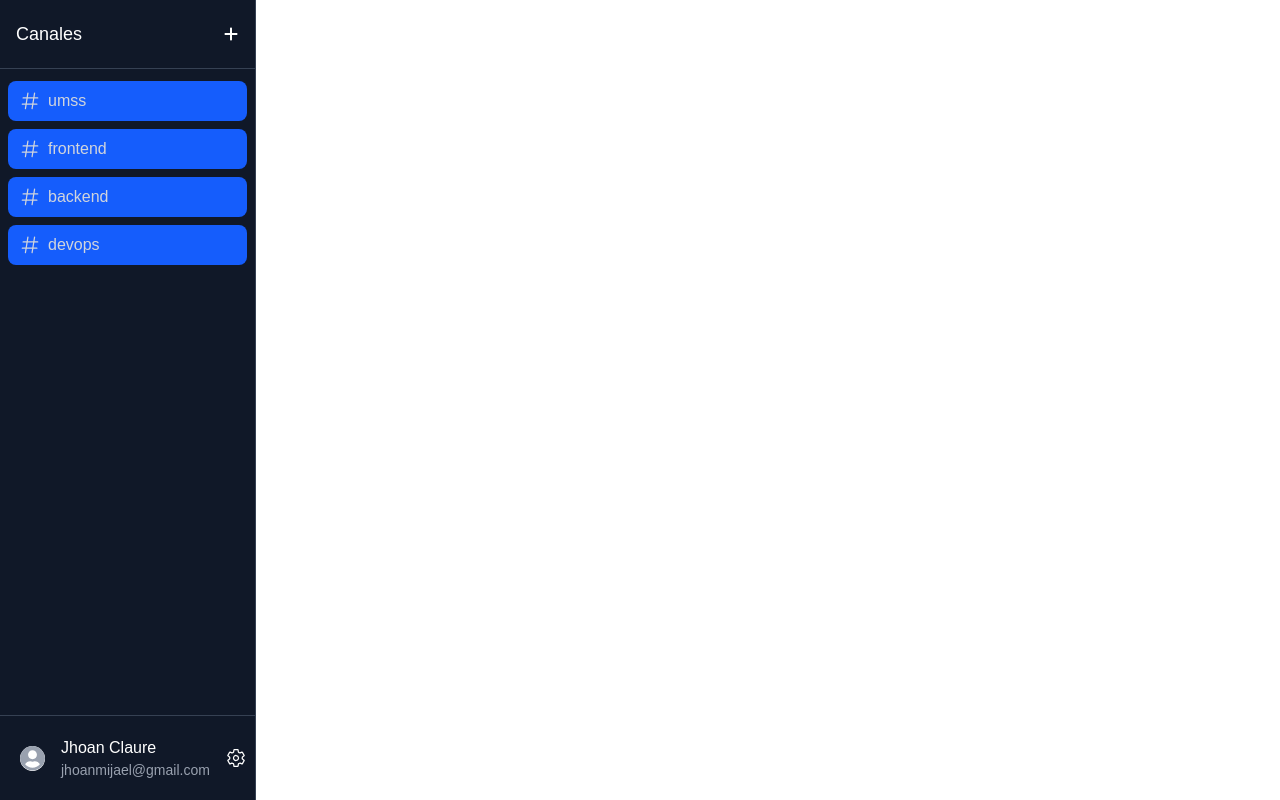
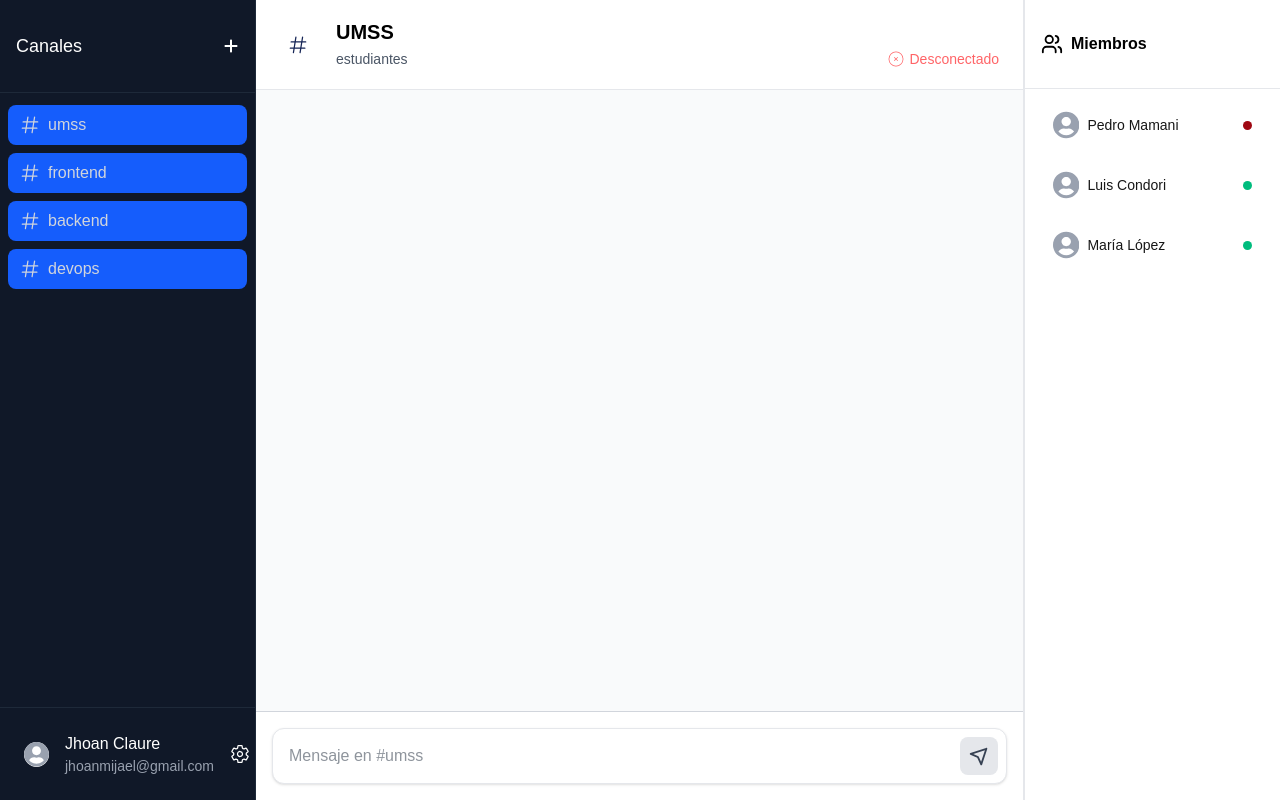
Before and after one commit to neverdead1/juntuChat-frontend, a Next.js app: page /dashBoard in a window 1280 px wide. Built offline with nearby package versions, Linux system fonts and the light colour scheme.

Commit message:
Feat: input, header, lista conectados

```diff
--- /dev/null
+++ b/src/app/dashBoard/components/headerChat.tsx
@@ -0,0 +1,54 @@
+import { CiCircleCheck, CiCircleRemove } from "react-icons/ci";
+import { GoHash } from "react-icons/go";
+
+interface Props {
+  nombreChat: string;
+  descripcion: string;
+  estado: boolean;
+}
+
+export function HeaderChat({ nombreChat, descripcion, estado }: Props) {
+  return (
+    <div className="w-full bg-white border-b border-gray-200 py-5 px-6 flex items-center justify-between">
+
+      {/* Columna 1: Botón */}
+      <div className="shrink-0">
+        <button className="p-2  text-blue-950 rounded-full transition duration-200">
+          <GoHash size={20} />
+        </button>
+      </div>
+
+      {/* Columna 2: Nombre + Descripción + Estado */}
+      <div className="flex-1 flex flex-col ml-5">
+
+        {/* Fila 1: Nombre */}
+        <p className="text-black text-xl font-semibold leading-tight">
+          {nombreChat}
+        </p>
+
+        {/* Fila 2: Descripción + Estado */}
+        <div className="flex items-center justify-between mt-1">
+
+          {/* Descripción */}
+          <p className="text-gray-600 text-sm">
+            {descripcion}
+          </p>
+
+          {/* Estado */}
+          {estado ? (
+            <div className="flex items-center text-green-400 gap-1 ml-4">
+              <CiCircleCheck size={18} />
+              <span className="text-sm font-medium">Conectado</span>
+            </div>
+          ) : (
+            <div className="flex items-center text-red-400 gap-1 ml-4">
+              <CiCircleRemove size={18} />
+              <span className="text-sm font-medium">Desconectado</span>
+            </div>
+          )}
+        </div>
+
+      </div>
+    </div>
+  );
+}
--- /dev/null
+++ b/src/app/dashBoard/components/inputChat.tsx
@@ -0,0 +1,32 @@
+import { BiNavigation } from "react-icons/bi";
+
+interface Props {
+  mensaje: string;
+  onChange?: (valor: string) => void;
+  onSend?: () => void;
+  nombreGrupo?: string;
+}
+
+export function InputChat({ mensaje, onChange, onSend, nombreGrupo }: Props) {
+  return (
+    <div className="flex items-center gap-2 w-full p-2 bg-white rounded-xl shadow-sm border border-gray-200">
+
+      {/* Input */}
+      <input
+        type="text"
+        placeholder={`Mensaje en ${nombreGrupo ? "#" + nombreGrupo : "el grupo"}`}
+        value={mensaje}
+        onChange={(e) => onChange?.(e.target.value)}
+        className="flex-1 text-gray-800 bg-transparent outline-none px-2"
+      />
+
+      {/* Botón enviar */}
+      <button
+        onClick={onSend}
+        className="p-2 rounded-lg bg-gray-200 hover:bg-gray-300 active:bg-blue-500 transition"
+      >
+        <BiNavigation size={22} className="text-gray-700" />
+      </button>
+    </div>
+  );
+}
--- /dev/null
+++ b/src/app/dashBoard/components/listaConectador.tsx
@@ -0,0 +1,28 @@
+import { LuUsers } from "react-icons/lu";
+import FotoPerfilUsr from "./slider/fotoPerfilUsr";
+import { FaCircle } from "react-icons/fa6";
+
+interface Props {
+  estadoUsr: boolean;
+  nombreUsr: string;
+}
+
+export function ListaConectados({ estadoUsr, nombreUsr }: Props) {
+  return (
+    <div className="w-full px-3 py-1"> {/* mucho más compacto */}
+
+      <button className="flex items-center gap-2 w-full hover:bg-gray-100 p-1 rounded-lg transition">
+        <FotoPerfilUsr imagenUrl="" ancho={32} alto={32} /> {/* tamaño reducido */}
+
+        <div className="flex items-center justify-between w-full">
+          <span className="font-medium text-sm truncate">{nombreUsr}</span>
+
+          <FaCircle
+            size={9}
+            className={estadoUsr ? "text-emerald-500" : "text-red-800"}
+          />
+        </div>
+      </button>
+    </div>
+  );
+}
--- a/src/app/dashBoard/page.tsx
+++ b/src/app/dashBoard/page.tsx
@@ -1,29 +1,106 @@
 "use client";
+
 import { FaPlus } from "react-icons/fa6";
 import { SliderCardsCanales } from "./components/slider/sliderCardsCanales";
 import { SliderPerfilCard } from "./components/slider/sliderPerfilCard";
+import { HeaderChat } from "./components/headerChat";
+import { ListaConectados } from "./components/listaConectador";
+import { InputChat } from "./components/inputChat";
+import { useState } from "react";
+import { LuUsers } from "react-icons/lu";
 
 export default function Home() {
+  const [mensaje, setMensaje] = useState("");
+
+  const enviarMensaje = () => {
+    if (!mensaje.trim()) return;
+    console.log("Mensaje enviado:", mensaje);
+    setMensaje("");
+  };
+
   return (
-    <div className="w-64 h-screen bg-gray-900 border-r border-gray-700 flex flex-col">
-     <div className="text-white flex items-center justify-between px-4 py-5 border-b border-gray-700">
+    <div className="w-full h-screen flex overflow-hidden bg-white">
+
+      {/* ================================
+          COLUMNA 1 — SIDEBAR (IZQUIERDA)
+      ================================= */}
+      <div className="w-64 h-full bg-gray-900 border-r border-gray-800 flex flex-col">
+
+        {/* Header */}
+        <div className="text-white flex items-center justify-between px-4 py-8 border-b border-gray-800">
           <h1 className="text-lg font-medium">Canales</h1>
-        <FaPlus className="" />
+          <FaPlus className="cursor-pointer" />
         </div>
 
+        {/* Lista de canales */}
         <div className="flex-1 overflow-y-auto px-2 py-3 space-y-2">
           <SliderCardsCanales nombreGrupo={"umss"} />
           <SliderCardsCanales nombreGrupo={"frontend"} />
           <SliderCardsCanales nombreGrupo={"backend"} />
           <SliderCardsCanales nombreGrupo={"devops"} />
-              {/* Agrega más canales si es necesario */}
         </div>
-      <div className="p-2 border-t border-gray-700">
+
+        {/* Perfil abajo */}
+        <div className="p-3 border-t border-gray-800">
           <SliderPerfilCard
             nombreUsr={"Jhoan Claure"}
             correoUsr={"jhoanmijael@gmail.com"}
           />
         </div>
+
+      </div>
+
+      {/* ================================
+          COLUMNA 2 — CHAT (CENTRO)
+      ================================= */}
+      <div className="flex-1 h-full flex flex-col border-r border-gray-200">
+
+        {/* Header del chat */}
+        <HeaderChat
+          nombreChat={"UMSS"}
+          descripcion={"estudiantes"}
+          estado={false}
+        />
+
+        {/* Área de mensajes */}
+        <div className="flex-1 bg-gray-50 border-b border-gray-300 overflow-y-auto">
+          {/* Aquí irán los mensajes */}
+        </div>
+
+        {/* Input chat */}
+        <div className="p-4">
+          <InputChat
+            mensaje={mensaje}
+            onChange={setMensaje}
+            onSend={enviarMensaje}
+            nombreGrupo="umss"
+          />
+        </div>
+
+      </div>
+
+      {/* ================================
+          COLUMNA 3 — MIEMBROS (DERECHA)
+      ================================= */}
+      <div className="w-64 h-full bg-white border-l border-gray-200 flex flex-col">
+
+        {/**Miembros */}
+        <div className="flex items-center px-4 py-8 border-b border-gray-200">
+          <LuUsers size={22} className="text-black" />
+          <span className="ml-2 text-md font-semibold text-black">
+            Miembros
+          </span>
+        </div>
+
+        {/* Lista conectados */}
+        <div className="flex-1 p-3 space-y-3 overflow-y-auto">
+          {/* Encabezado */}
+          <ListaConectados estadoUsr={false} nombreUsr="Pedro Mamani" />
+          <ListaConectados estadoUsr={true} nombreUsr="Luis Condori" />
+          <ListaConectados estadoUsr={true} nombreUsr="María López" />
+        </div>
+
+      </div>
     </div>
   );
 }
```
Lines whose indentation alone changed are shown as unchanged.
